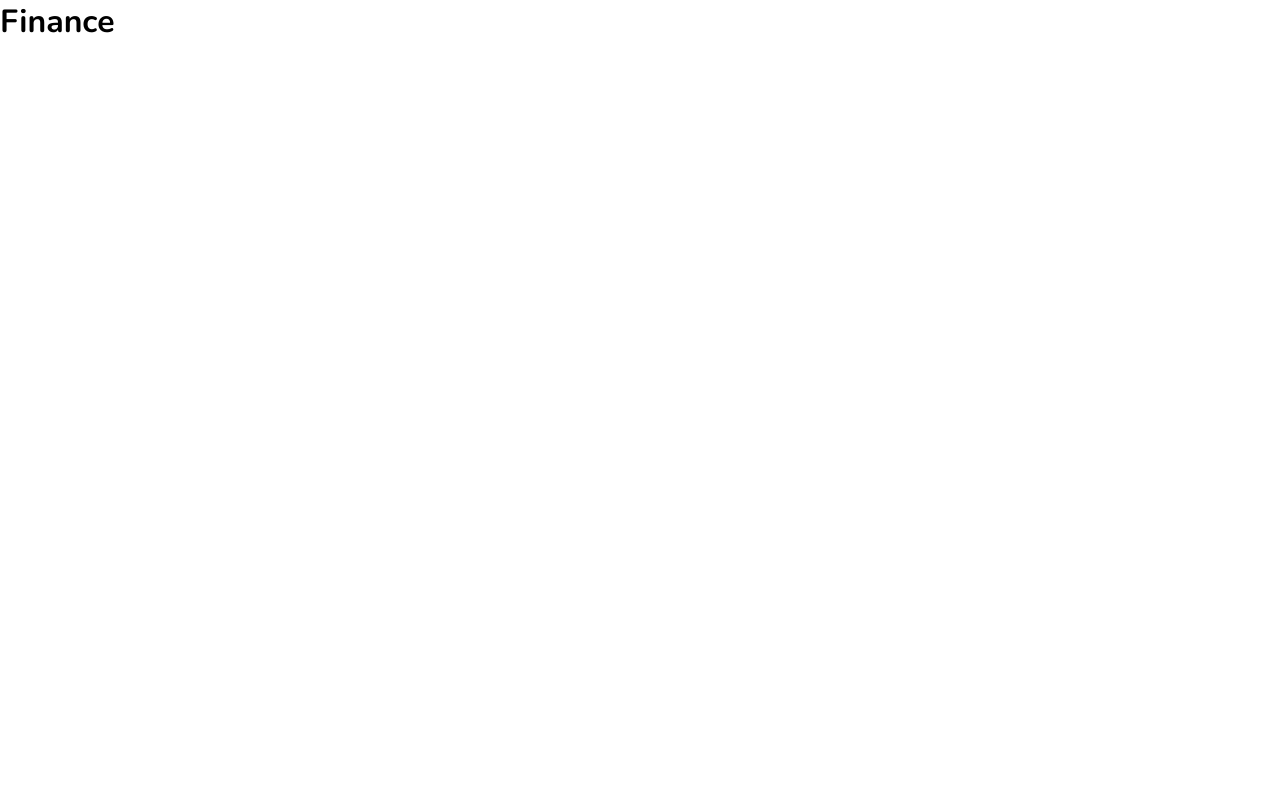
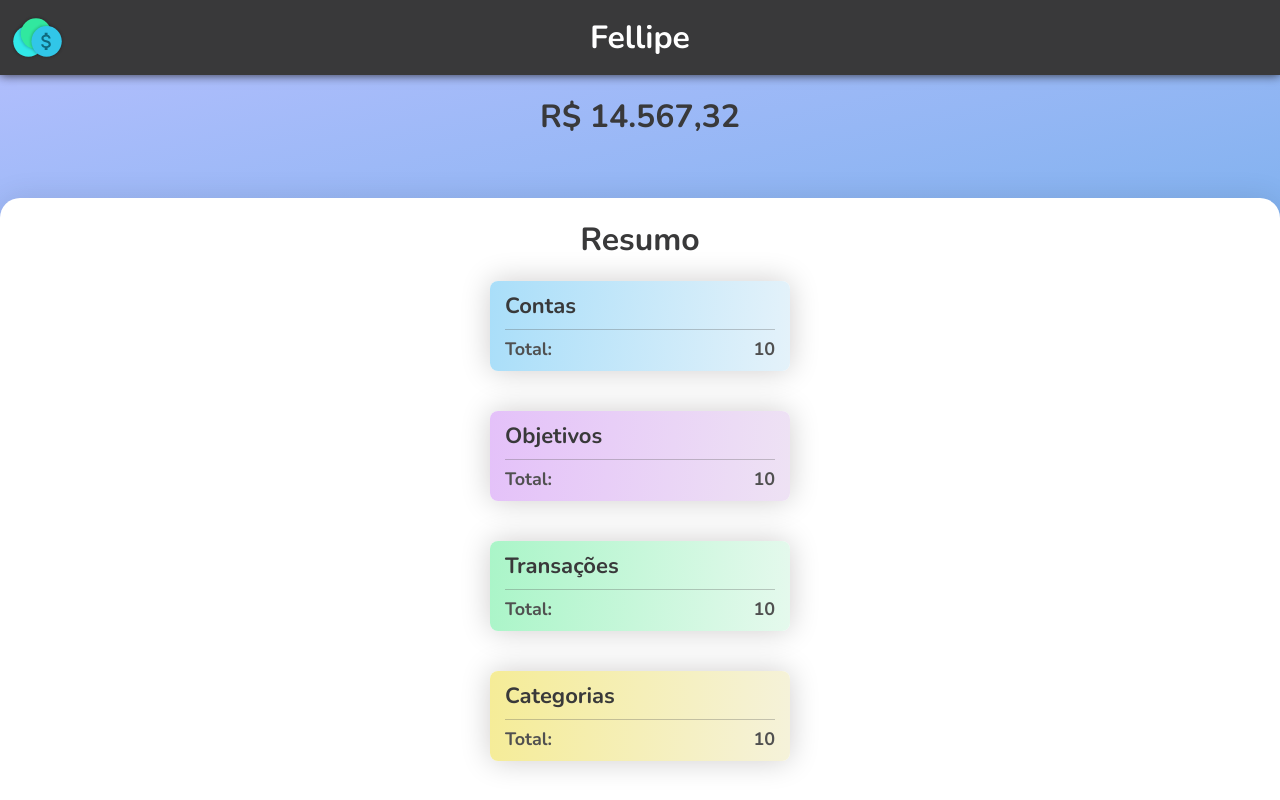
Before and after one commit to fellipe-araujo/Finance, a React (Create React App) app in the folder web/: page / in a window 1280 px wide. Built offline with nearby package versions, Linux system fonts and the light colour scheme; the HTML template or start-up script is replaced by a standard one.

Commit message:
#34 Create Home page and update global styles.

```diff
--- a/web/src/App.tsx
+++ b/web/src/App.tsx
@@ -1,9 +1,10 @@
 import './global.css';
+import Home from './pages/Home';
 
 const App = () => {
   return (
     <div className="App">
-      <h1>Finance</h1>
+      <Home />
     </div>
   );
 };
--- a/web/src/global.css
+++ b/web/src/global.css
@@ -12,8 +12,10 @@ html {
 }
 
 body {
+  height: 100vh;
   font-family: 'Nunito', sans-serif;
   text-rendering: optimizeLegibility;
   -webkit-font-smoothing: antialiased;
   font-size: 1.6rem;
+  background: linear-gradient(167.96deg, #B8C0FF 0%, #42A1DC 100%);
 }
--- /dev/null
+++ b/web/src/pages/Home/index.tsx
@@ -0,0 +1,22 @@
+import './styles.css';
+import Header from '../../components/Header';
+import ArtifactResume from '../../components/ArtifactResume';
+
+const Home = () => {
+  return (
+    <div className="home-container">
+      <Header />
+      <h1 className="home-balance">R$ 14.567,32</h1>
+
+      <main className="home-content">
+        <h1 className="home-content-title">Resumo</h1>
+        <ArtifactResume name="Contas" total={10} />
+        <ArtifactResume name="Objetivos" total={10} />
+        <ArtifactResume name="Transações" total={10} />
+        <ArtifactResume name="Categorias" total={10} />
+      </main>
+    </div>
+  );
+};
+
+export default Home;
--- /dev/null
+++ b/web/src/pages/Home/styles.css
@@ -0,0 +1,30 @@
+.home-container {
+  height: 100vh;
+
+  display: flex;
+  flex-direction: column;
+  align-items: center;
+}
+
+.home-balance {
+  color: #39393A;
+  margin-top: 2rem;
+}
+
+.home-content {
+  width: 100%;
+  height: 100%;
+  background-color: #FFF;
+  margin-top: 6rem;
+  border-radius: 2rem 2rem 0 0;
+  box-shadow: 0 0 3rem rgba(14, 9, 9, 0.1);
+
+  display: flex;
+  flex-direction: column;
+  align-items: center;
+}
+
+.home-content-title {
+  color: #39393A;
+  margin-top: 2rem;
+}
```
